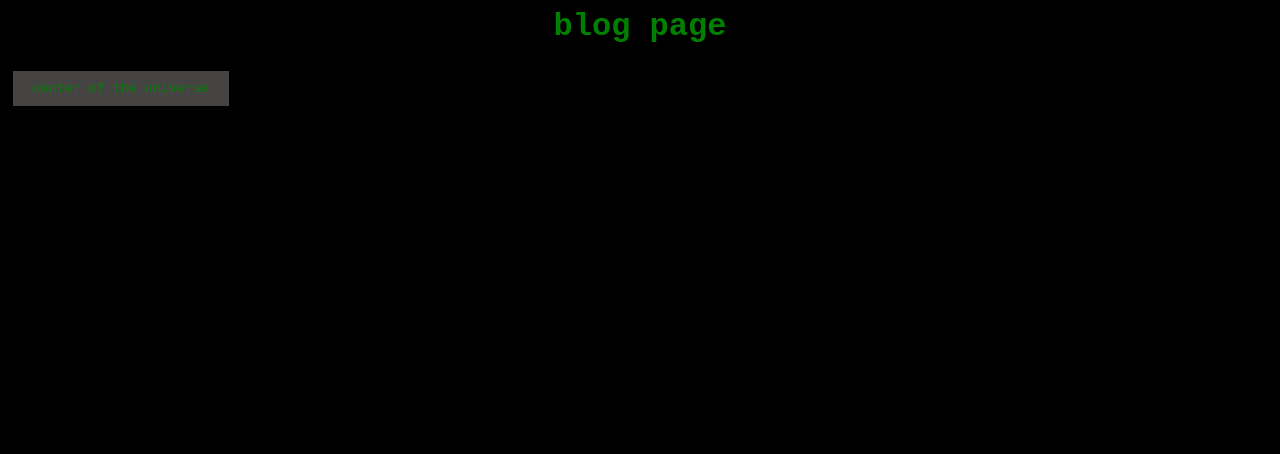
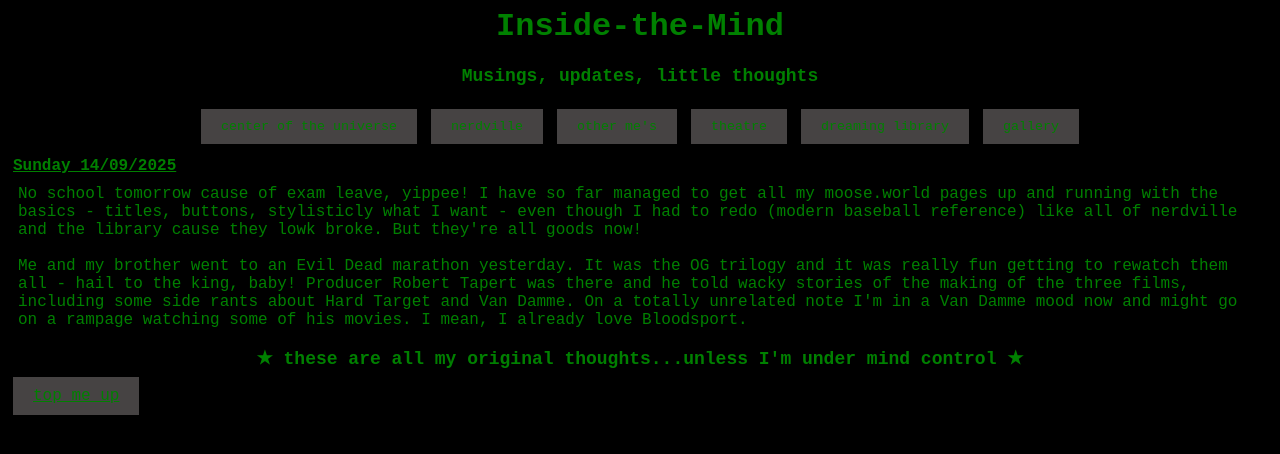
Before and after one commit to moose-does-things/moose.world, a plain HTML site: page blog.html in a window 1280 px wide. Drawn offline with Linux system fonts and the light colour scheme.

Commit message:
Update blog.html

```diff
--- a/blog.html
+++ b/blog.html
@@ -14,7 +14,7 @@
 		color: green
 	}
 
-		.home-button {
+	.button {
 		background-color: 464343;
 		color: green;
 		font-family: courier new;
@@ -24,18 +24,114 @@
 		margin: 5px;
 	}
 
+	.button:hover {
+		background-color: green;
+		color: 434646;
+		font-family: courier new;
+		padding: 10px 20px;
+		border: none;
+		cursor: pointer;
+		margin: 5px;
+	}
+
+	.sub-heading {
+		font-family: courier new;
+		color: green;
+		font-size: 18px;
+    }
+
+	.warn {
+		font-family: courier new;
+		color: green;
+		font-size: 18px
+	}
+
+	.title {
+		font-family: courier new;
+		color: green;
+		font-size: 16px;
+		font-weight: bold;
+		margin: 5px;
+		text-decoration: underline;
+	}
+
+	.story {
+		font-family: courier new;
+		color: green;
+		margin: 10px;
+	}
 </style>
+
+
 
 <h1 class="heading"
 align="center">
-blog page
+<div id="top"></div>
+Inside-the-Mind
 </h1>
 
-<button class="home-button"
-onclick="window.location.href='index.html'">
-center of the universe
-</button>
+<h2 class="sub-heading"
+align="center">
+Musings, updates, little thoughts
+</h2>
 
+<table
+align="center">
+	<tr>
+		<td>
+		<button class="button"
+		onclick="window.location.href='index.html'">
+		center of the universe
+		</button>
+		</td>
 
+	<td>
+		<button class="button"
+		onclick="window.location.href='nerdville.html'">
+		nerdville
+		</button>
+	</td>
+
+	<td>
+		<button class="button"
+		onclick="window.location.href='othermes.html'">
+		other me's
+		</button>
+	</td>
+
+	<td>
+		<button class="button"
+		onclick="window.location.href='theatre.html'">
+		theatre
+		</button>
+	</td>
+
+	<td>
+		<button class="button"
+		onclick="window.location.href='library.html'">
+		dreaming library
+		</button>
+	</td>
+
+	<td>
+		<button class="button"
+		onclick="window.location.href='gallery.html'">
+		gallery
+		</button>
+	</td>
+	</tr>
+</table>
+
+<p class="title"> Sunday 14/09/2025</p>
+<p class="story"> No school tomorrow cause of exam leave, yippee! I have so far managed to get all my moose.world pages up and running with the basics - titles, buttons, stylisticly what I want - even though I had to redo (modern baseball reference) like all of nerdville and the library cause they lowk broke. But they're all goods now!
+<br></br>
+Me and my brother went to an Evil Dead marathon yesterday. It was the OG trilogy and it was really fun getting to rewatch them all - hail to the king, baby! Producer Robert Tapert was there and he told wacky stories of the making of the three films, including some side rants about Hard Target and Van Damme. On a totally unrelated note I'm in a Van Damme mood now and might go on a rampage watching some of his movies. I mean, I already love Bloodsport.
+</p>
+
+<footer>
+<p class="warn"
+align="center"><b> ★ these are all my original thoughts...unless I'm under mind control ★ </b></p>
+<a href="#top" class="button"> top me up </a>
+</footer>
 </body>
 </html>
```
